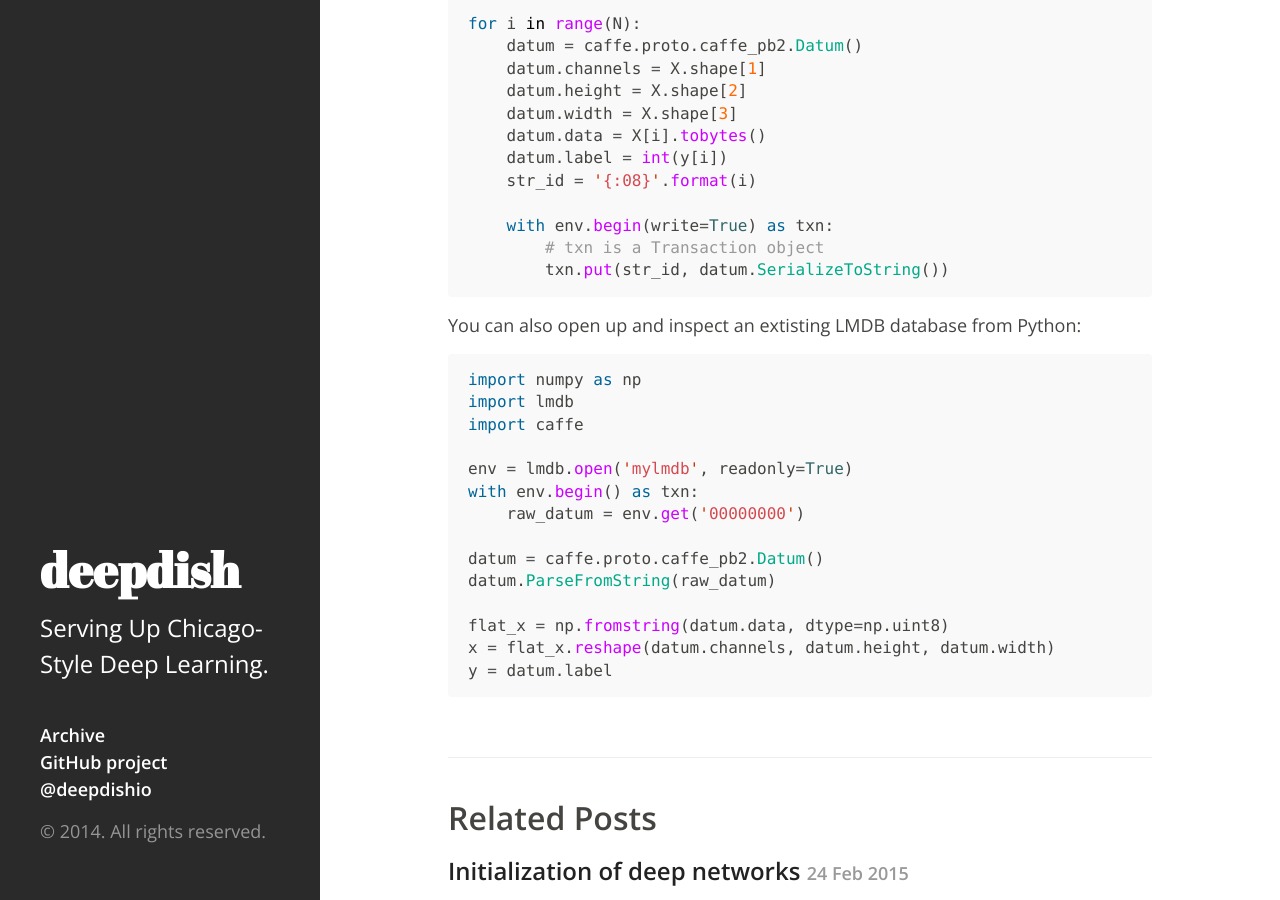
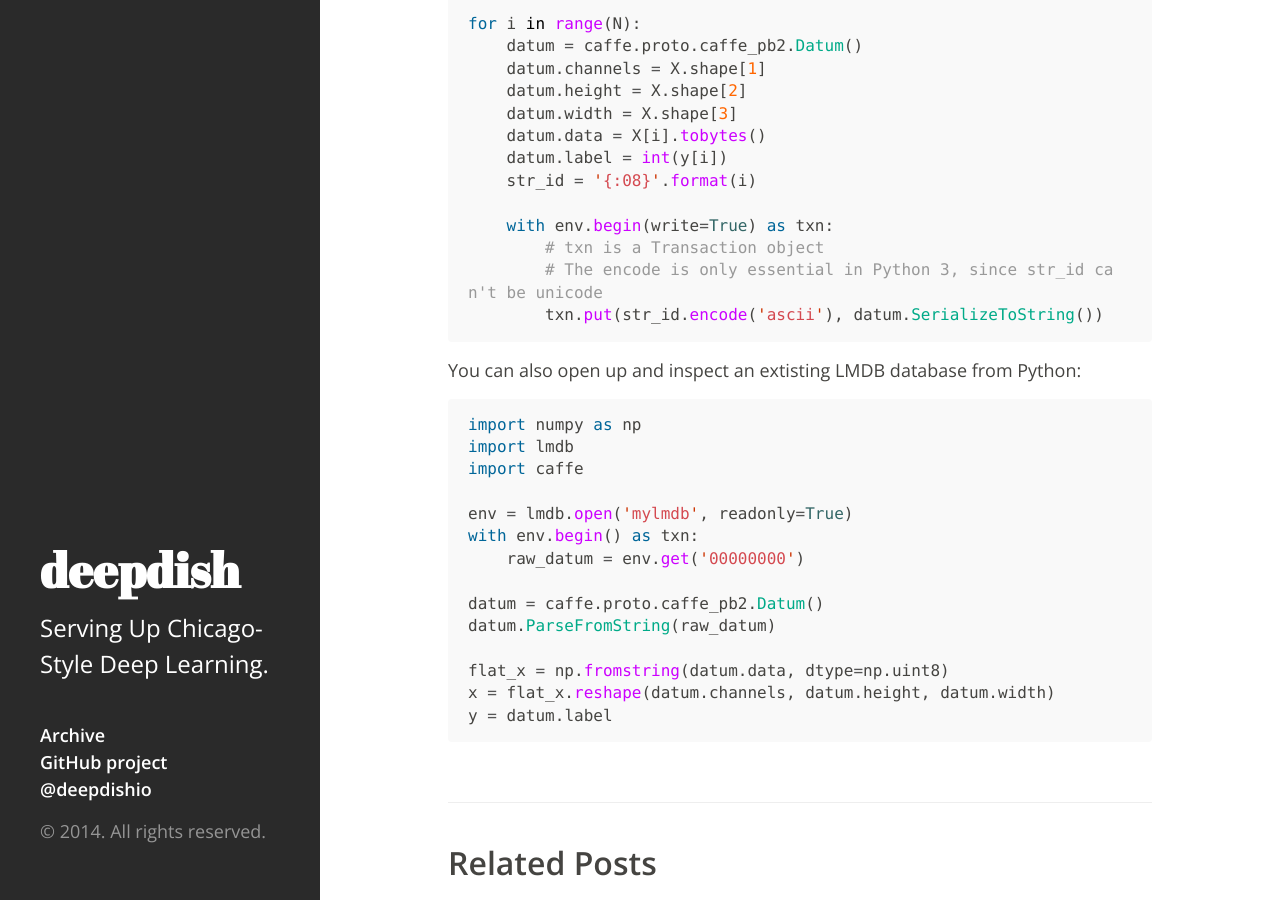
Before and after one commit to uchicago-cs/deepdish, a Jekyll site: the page built from _posts/2015-04-28-creating-lmdb-in-python.md, in a window 1280 px wide and 900 px high, scrolled down 1239 px. Built offline with Jekyll 4.4.1, drawn with Linux system fonts in a browser that asks for light colours; Markdown is read by kramdown in place of the engine named in the settings.

Commit message:
Fixed line to work in Python 3.

````diff
--- a/_posts/2015-04-28-creating-lmdb-in-python.md
+++ b/_posts/2015-04-28-creating-lmdb-in-python.md
@@ -48,7 +48,8 @@ for i in range(N):
 
     with env.begin(write=True) as txn:
         # txn is a Transaction object
-        txn.put(str_id, datum.SerializeToString())
+        # The encode is only essential in Python 3, since str_id can't be unicode
+        txn.put(str_id.encode('ascii'), datum.SerializeToString())
 ```
 
 You can also open up and inspect an extisting LMDB database from Python:
````
